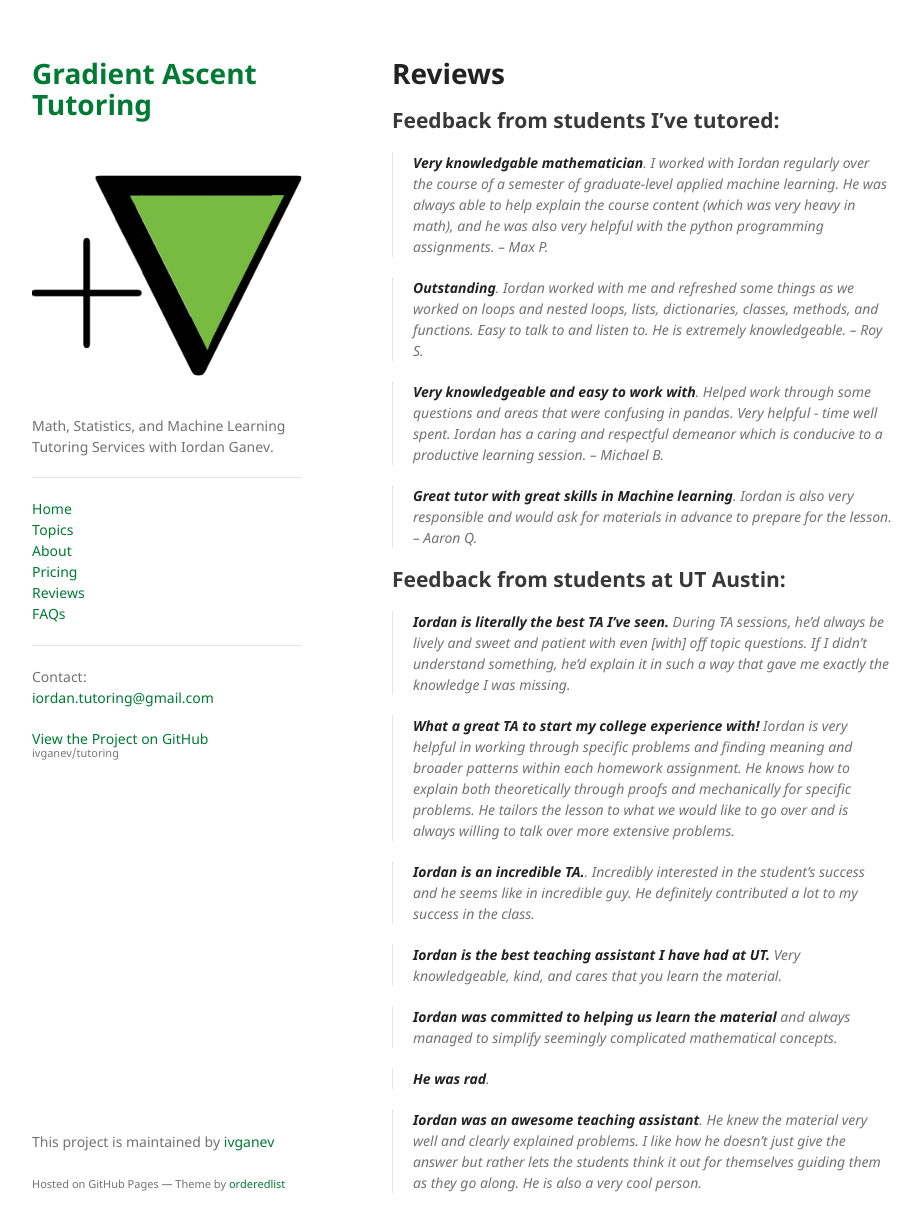
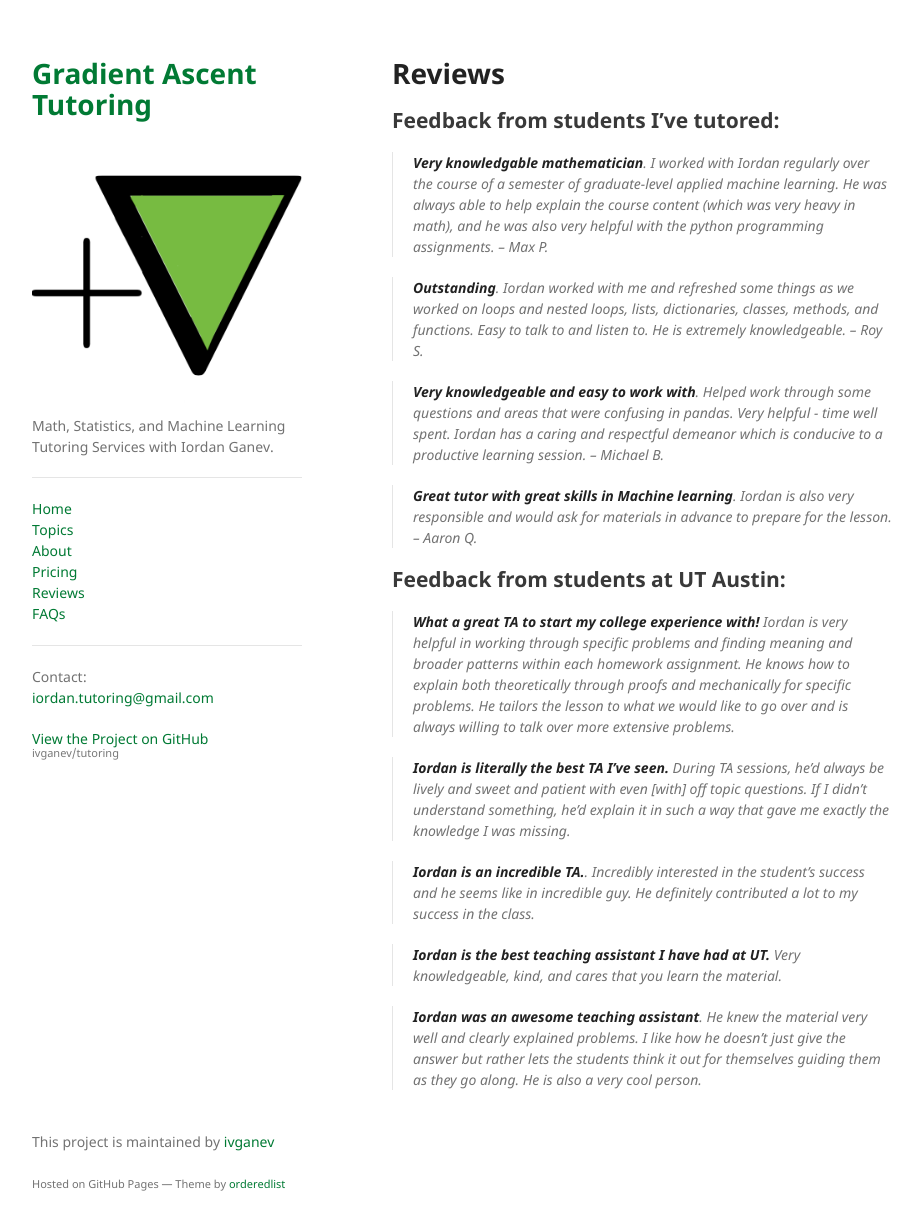
Before and after one commit to ivganev/tutoring, a Jekyll site: the page built from reviews.md, in a window 1280 px wide and 1263 px high. Shown: the top 1232 px of the window, without its empty margins (178-1099 px from the left). Built offline with Jekyll 4.4.1, drawn with Linux system fonts in a browser that asks for light colours.

Commit message:
edited reviews page

```diff
--- a/reviews.md
+++ b/reviews.md
@@ -25,9 +25,11 @@ Helped work through some questions and areas that were confusing in pandas. Very
 
 ## Feedback from students at UT Austin:
 
+
+>**What a great TA to start my college experience with!** Iordan is very helpful in working through specific problems and finding meaning and broader patterns within each homework assignment. He knows how to explain both theoretically through proofs and mechanically for specific problems. He tailors the lesson to what we would like to go over and is always willing to talk over more extensive problems.
+
 >**Iordan is literally the best TA I've seen.** During TA sessions, he'd always be lively and sweet and patient with even [with] off topic questions. If I didn't understand something, he'd explain it in such a way that gave me exactly the knowledge I was missing.
 
->**What a great TA to start my college experience with!** Iordan is very helpful in working through specific problems and finding meaning and broader patterns within each homework assignment. He knows how to explain both theoretically through proofs and mechanically for specific problems. He tailors the lesson to what we would like to go over and is always willing to talk over more extensive problems.
 
 >**Iordan is an incredible TA.**. Incredibly interested in the student's success and he seems like in incredible guy. He definitely contributed a lot to my success in the class.
 
@@ -35,13 +37,13 @@ Helped work through some questions and areas that were confusing in pandas. Very
 
 >**Iordan is the best teaching assistant I have had at UT.** Very knowledgeable, kind, and cares that you learn the material.
 
-
->**Iordan was committed to helping us learn the material** and always managed to simplify seemingly complicated mathematical concepts.
+<!--
+>**Iordan was committed to helping us learn the material** and always managed to simplify seemingly complicated mathematical concepts.  -->
 
 <!-- He always encouraged all of us to take advantage of his office hours and would remind us that Discussion Sessions are for our own benefit so we should take advantage of them. Overall great TA. -->
 
 
->**He was rad**.
+<!-- >**He was rad**. -->
 
 >**Iordan was an awesome teaching assistant**. He knew the material very well and clearly explained problems. I like how he doesn't just give the answer but rather lets the students think it out for themselves guiding them as they go along. He is also a very cool person.
 
```
